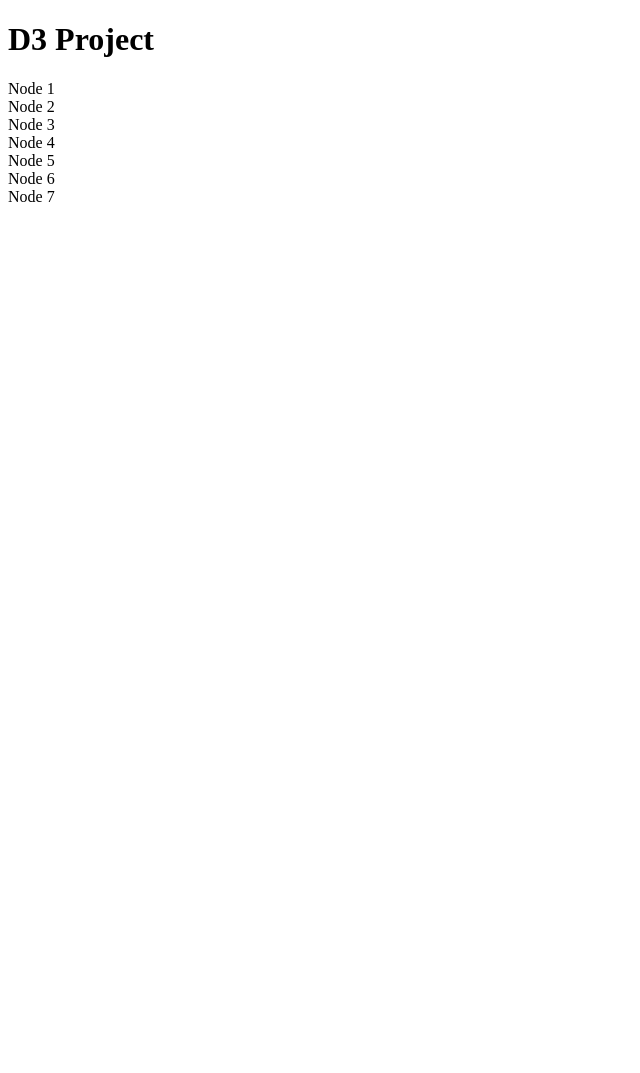
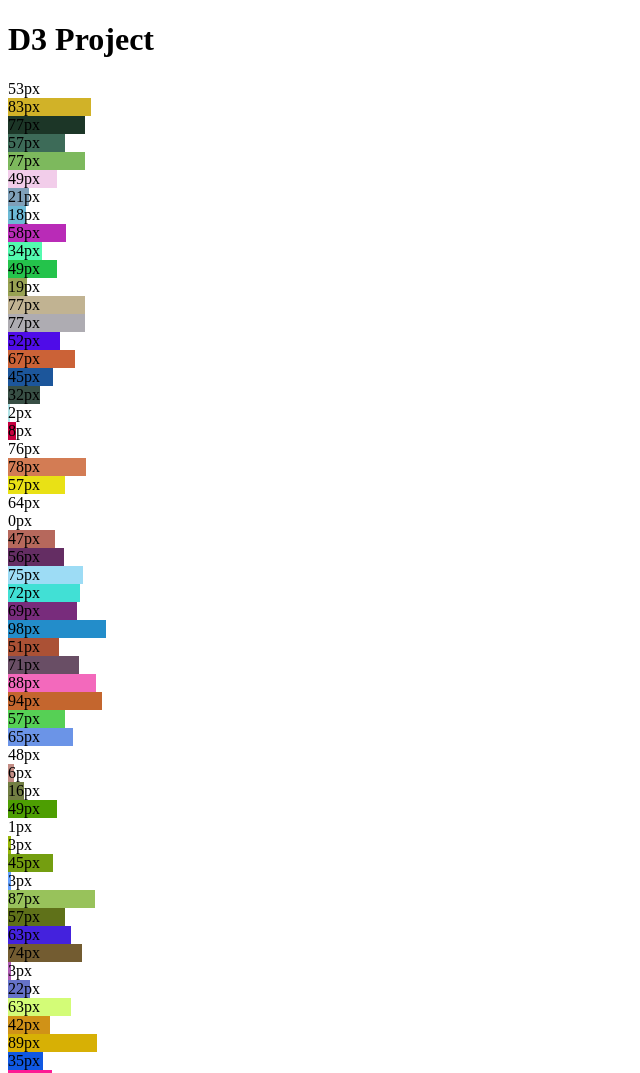
Before and after one commit to 17WDWU07/D3-Project, a website: page index.html in a window 1280 px wide. Shown: the top 1073 px of the page, without its empty margins (0-640 px from the left). Before the commit the page ends 800 px from the top, so only its background shows below. Drawn offline with nearby package versions, Linux system fonts and the light colour scheme.

Commit message:
started adding data into our D3 visualisation

```diff
--- a/index.html
+++ b/index.html
@@ -8,17 +8,12 @@
     <body>
         <h1>D3 Project</h1>
         <div id="NodeContainer">
-            <div class="node">Node 1</div>
-            <div class="node">Node 2</div>
-            <div class="node">Node 3</div>
-            <div class="node">Node 4</div>
-            <div class="node">Node 5</div>
-            <div class="node">Node 6</div>
-            <div class="node">Node 7</div>
+
         </div>
 
         <script type="text/javascript" src="node_modules/jquery/dist/jquery.min.js"></script>
         <script type="text/javascript" src="node_modules/d3/build/d3.min.js"></script>
-        <script type="text/javascript" src="js/script.js"></script>
+        <!-- <script type="text/javascript" src="js/intro.js"></script> -->
+        <script type="text/javascript" src="js/data.js"></script>
     </body>
 </html>
--- /dev/null
+++ b/js/data.js
@@ -0,0 +1,68 @@
+// d3.selectAll('.node')
+//     .data([true, true, true])
+//     .style('background-color', '#2688d2');
+
+
+// var styles = ["#2688d2", "#e74c3c", "#27ae60"];
+// var styles = [
+//         {
+//             color: '#2688d2',
+//             width: '200px',
+//             text: 'Blue Node'
+//         },
+//         {
+//             color: '#e74c3c',
+//             width: '300px',
+//             text: 'Red Node'
+//         },
+//         {
+//             color: '#27ae60',
+//             width: '250px',
+//             text: 'Green Node'
+//         },
+//         {
+//             color: '#f1c40f',
+//             width: '100px',
+//             text: 'Yellow Node'
+//         }
+// ];
+var styles = [];
+var number = 100;
+for (var i = 0; i < number; i++) {
+    var width = Math.floor(Math.random() * 100) + "px";
+    styles.push({
+        color: '#'+(Math.random()*0xFFFFFF<<0).toString(16),
+        width: width,
+        text: width,
+    })
+}
+
+d3.select('#NodeContainer').selectAll('.newNodes')
+    .data(styles)
+    .enter().append('div')
+        .text(function(d){
+            return d.text
+        })
+        .style('background-color', function(d){
+            return d.color
+        })
+        .style('width', function(d){
+            return d.width
+        })
+
+
+
+
+
+
+
+
+
+// d3.selectAll('.node')
+//     .data(styles)
+//     .style('background-color', function(d){
+//         return d.color
+//     })
+//     .style('width', function(d){
+//         return d.width
+//     })
```
Also changed, not shown: js/intro.js (renamed from js/script.js).
